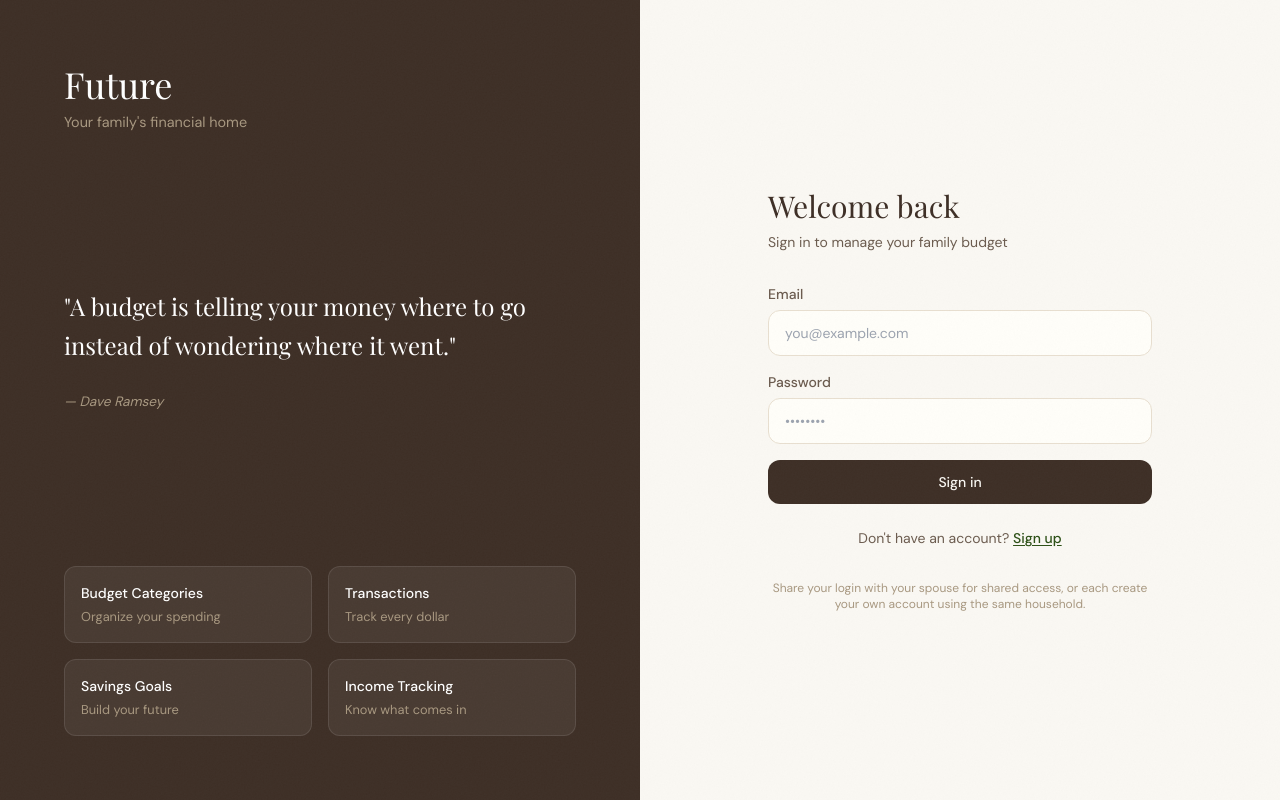
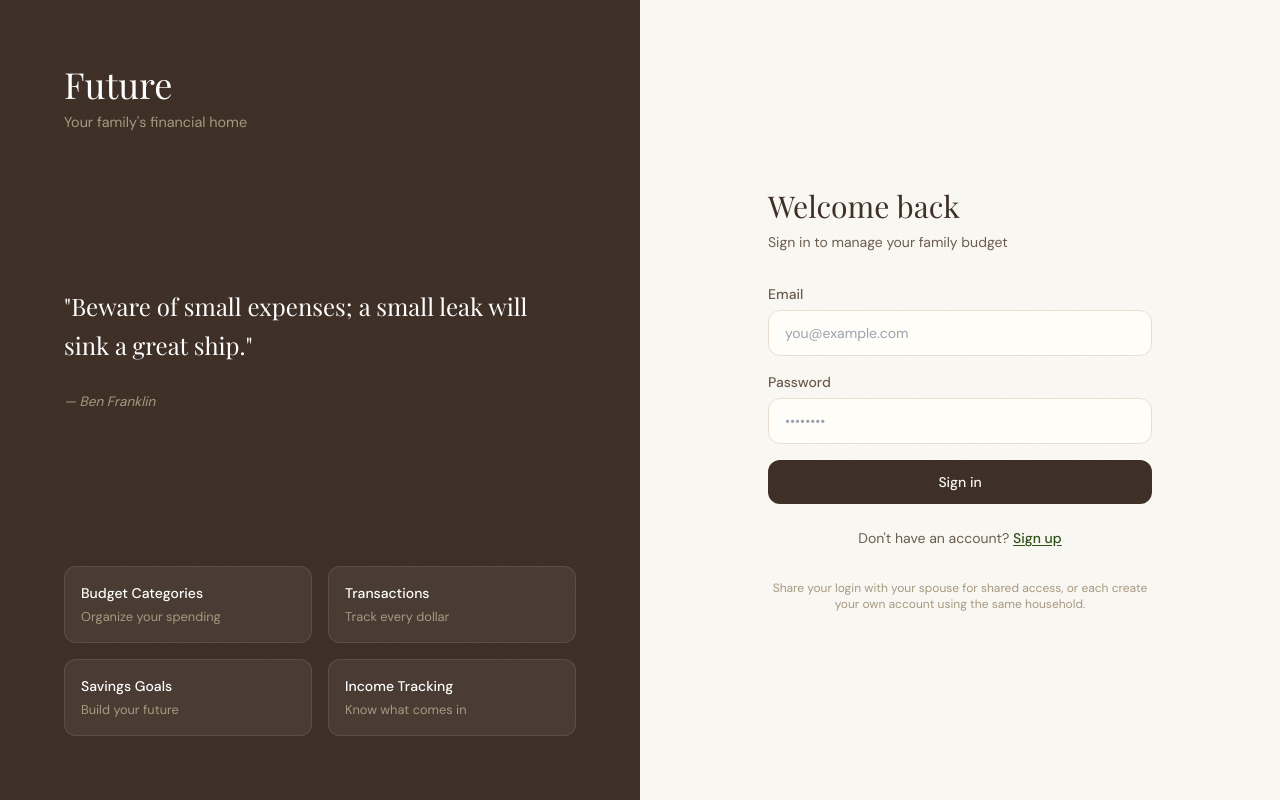
Before and after one commit to calebhf1/Future, a React (Vite) app: page /auth in a window 1280 px wide. Built offline with nearby package versions, Linux system fonts and the light colour scheme; no server answers.

Commit message:
ben franklin

```diff
--- a/src/pages/AuthPage.jsx
+++ b/src/pages/AuthPage.jsx
@@ -36,9 +36,9 @@ export default function AuthPage() {
         </div>
         <div>
           <blockquote className="font-display text-2xl text-white leading-relaxed mb-6">
-            "A budget is telling your money where to go instead of wondering where it went."
+            "Beware of small expenses; a small leak will sink a great ship."
           </blockquote>
-          <cite style={{ color: 'var(--stone-400)', fontSize: '0.85rem' }}>— Dave Ramsey</cite>
+          <cite style={{ color: 'var(--stone-400)', fontSize: '0.85rem' }}>— Ben Franklin</cite>
         </div>
         <div className="grid grid-cols-2 gap-4">
           {[
```
